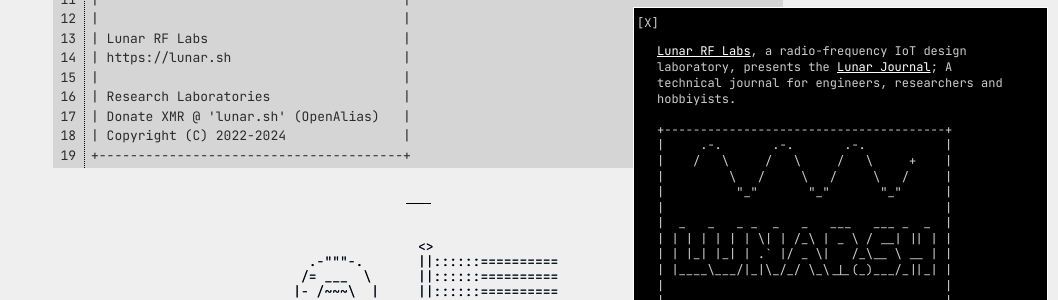
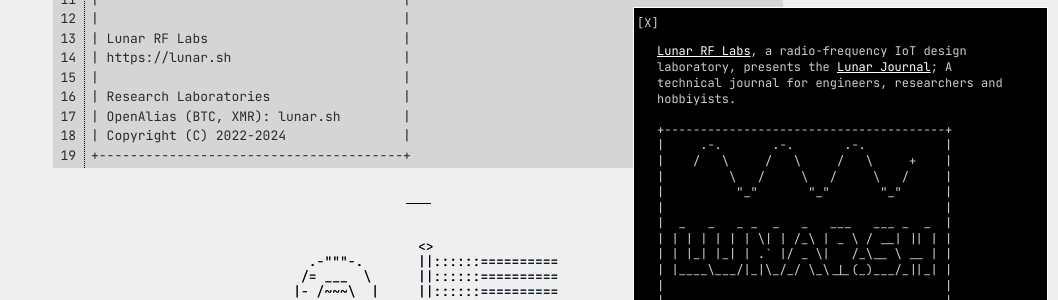
Before and after one commit to lunar-sh/journal.lunar.sh, a Jekyll site: the page built from info.md, in a window 1280 px wide and 900 px high, scrolled down 1520 px. Shown: the part 464-764 px from the top of the window, without its empty margins (222-1280 px from the left). Built offline with Jekyll 4.4.1, drawn with Linux system fonts in a browser that asks for light colours; nearby versions of some CDN libraries; some of the changed text lies outside the part shown.

Commit message:
Update info.md

````diff
--- a/info.md
+++ b/info.md
@@ -73,7 +73,7 @@
 | https://lunar.sh                      |
 |                                       |
 | Research Laboratories                 |
-| Donate XMR @ 'lunar.sh' (OpenAlias)   |
+| OpenAlias (BTC, XMR): lunar.sh        |
 | Copyright (C) 2022-2024               |
 +---------------------------------------+
 ```
````
